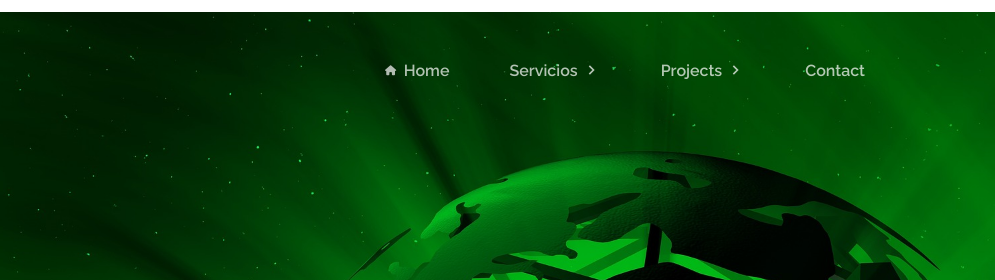
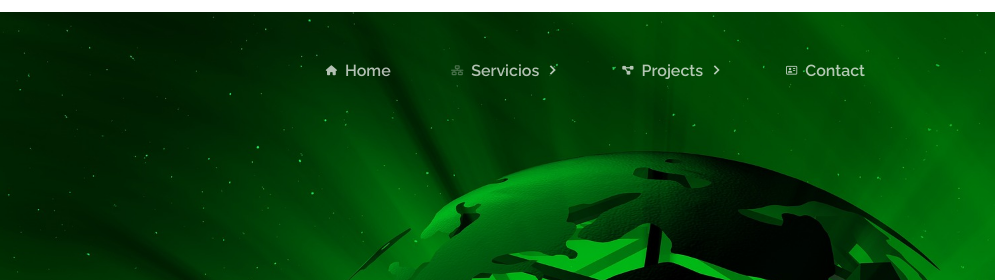
Before and after one commit to leousogral/TP_Integrador_Moyano_Leonardo, a plain HTML site: page index.html in a window 1280 px wide. Shown: the top 280 px of the page, 285-1280 px from the left. Drawn offline with nearby package versions, Linux system fonts and the light colour scheme.

Commit message:
Agregado de iconos en Menu

```diff
--- a/index.html
+++ b/index.html
@@ -26,12 +26,12 @@
         <nav class="menu">
             <ul class="menu__links">
                 <li class="menu__item">
-                    <a href="#hero-banner" class="menu__link"><i class="fa-solid fa-house fa-beat fa-2xs"></i>&nbsp;&nbsp;Home</a>
+                    <a href="#hero-banner" class="menu__link"><i class="fa-solid fa-house fa-2xs"></i>&nbsp;&nbsp;Home</a>
 
                 </li>
 
                 <li class="menu__item menu__item--show">
-                    <a href="#" class="menu__link">Servicios <img src="img/arrow.svg" class="menu__arrow"></a>
+                    <a href="#" class="menu__link"><i class="fa-solid fa-network-wired fa-beat-fade fa-2xs"></i>&nbsp;&nbsp;Servicios <img src="img/arrow.svg" class="menu__arrow"></a>
 
                     <ul class="menu__nesting">
                         <li class="menu__inside">
@@ -47,7 +47,7 @@
                 </li>
 
                 <li class="menu__item  menu__item--show">
-                    <a href="#" class="menu__link">Projects <img src="img/arrow.svg" class="menu__arrow"></a>
+                    <a href="#" class="menu__link"><i class="fa-solid fa-diagram-project fa-2xs"></i>&nbsp;&nbsp;Projects<img src="img/arrow.svg" class="menu__arrow"></a>
 
                     <ul class="menu__nesting">
                         <li class="menu__inside">
@@ -63,7 +63,7 @@
                 </li>
 
                 <li class="menu__item">
-                    <a href="#contacto" class="menu__link">Contact</a>
+                    <a href="#contacto" class="menu__link"><i class="fa-regular fa-address-card fa-2xs"></i>&nbsp;&nbsp;Contact</a>
                 </li>
 
             </ul>
```
